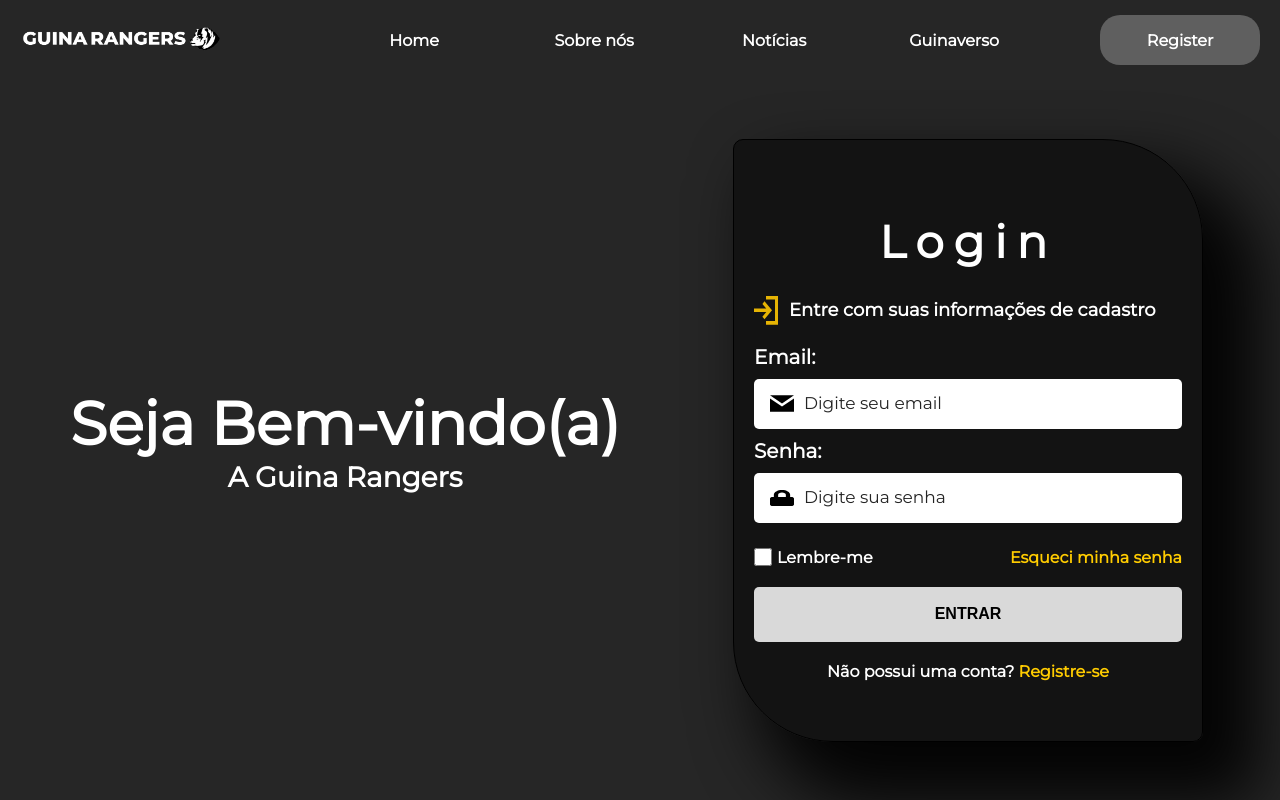
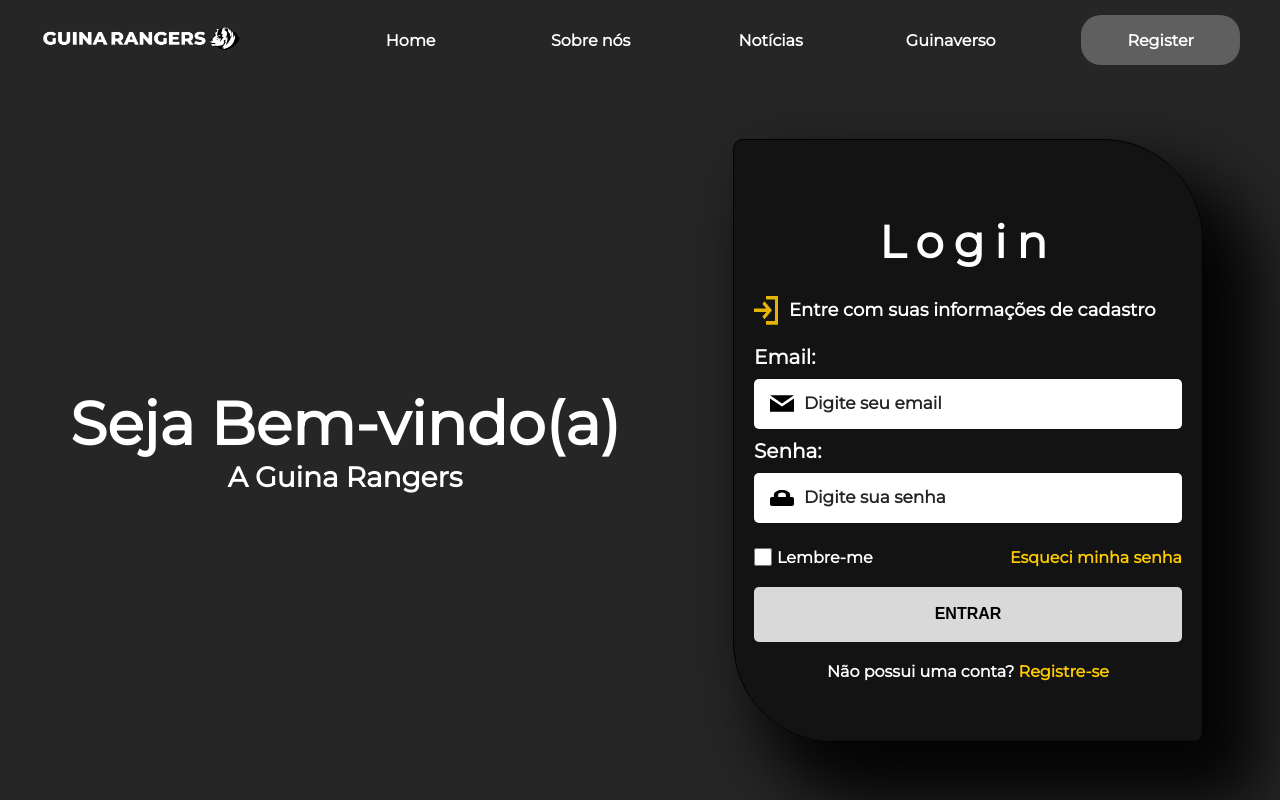
Before and after one commit to Gustavisk13/guinaweb, a React (Create React App) app: page / in a window 1280 px wide. Shown: the top 800 px of the page. Built offline with nearby package versions, Linux system fonts and the light colour scheme.

Commit message:
CorreçãoStyleMenuAndForm

```diff
--- a/src/components/Menu/menu.module.css
+++ b/src/components/Menu/menu.module.css
@@ -15,7 +15,7 @@
   justify-content: center;
   width: 100%;
   justify-content: space-between;
-  padding-inline: 2rem;
+  padding-inline: 4rem;
   /*navigationMenu*/
 }
 .navigation .wrapper .logo img {
--- a/src/components/Menu/menu.module.scss
+++ b/src/components/Menu/menu.module.scss
@@ -17,7 +17,7 @@
         @include menuDisplay();
         width: 100%;
         justify-content: space-between;
-        padding-inline: 2rem;
+        padding-inline: 4rem;
         // background-color: rgb(255, 242, 0);
 
         .logo img{
--- a/src/index.css
+++ b/src/index.css
@@ -30,7 +30,6 @@ body{
     background-color: var(--background-color);
     font-family: 'Montserrat';
     font-size: 1.6rem;
-    font-weight: 900;
-
+    font-weight: 700;
     color: white;
 }
--- a/src/pages/Login/components/Form/styles.module.css
+++ b/src/pages/Login/components/Form/styles.module.css
@@ -65,21 +65,21 @@
 .containerformlogin .formlogin input::-moz-placeholder {
   color: rgb(36, 36, 36);
   font-family: "Montserrat";
-  font-weight: 400;
+  font-weight: 700;
   font-size: 1.7rem;
   line-height: 2.5rem;
 }
 .containerformlogin .formlogin input:-ms-input-placeholder {
   color: rgb(36, 36, 36);
   font-family: "Montserrat";
-  font-weight: 400;
+  font-weight: 700;
   font-size: 1.7rem;
   line-height: 2.5rem;
 }
 .containerformlogin .formlogin input::placeholder {
   color: rgb(36, 36, 36);
   font-family: "Montserrat";
-  font-weight: 400;
+  font-weight: 700;
   font-size: 1.7rem;
   line-height: 2.5rem;
 }
--- a/src/pages/Login/components/Form/styles.module.scss
+++ b/src/pages/Login/components/Form/styles.module.scss
@@ -74,7 +74,7 @@
             &::placeholder{
                 color: rgb(36, 36, 36);
                 font-family: 'Montserrat';
-                font-weight: 400;
+                font-weight: 700;
                 font-size: 1.7rem;
                 line-height: 2.5rem;
             }
```
